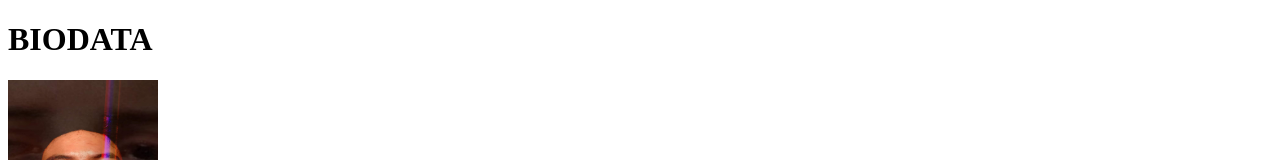
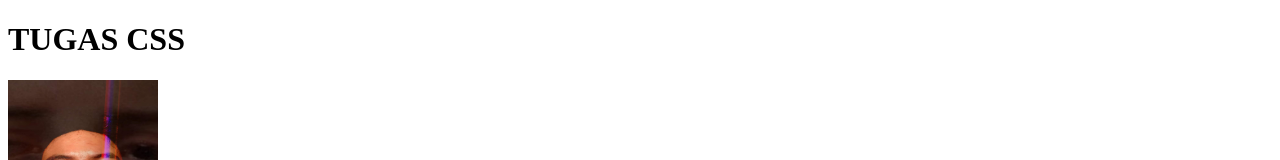
Before and after one commit to chandraset65/chandraset65.github.io, a plain HTML site: page index.html in a window 1280 px wide. Shown: the top 160 px of the page. Drawn offline with Linux system fonts and the light colour scheme.

Commit message:
Update index.html

```diff
--- a/index.html
+++ b/index.html
@@ -5,7 +5,7 @@
  <title>Tugas 3</title>
  </head>
 <body>
- <h1>BIODATA</h1>
+ <h1>TUGAS CSS</h1>
  <img src="Haha.jpeg" alt="BIO" width=150 height=225>
 <ol>
  <table style="width: 300px;">
```
